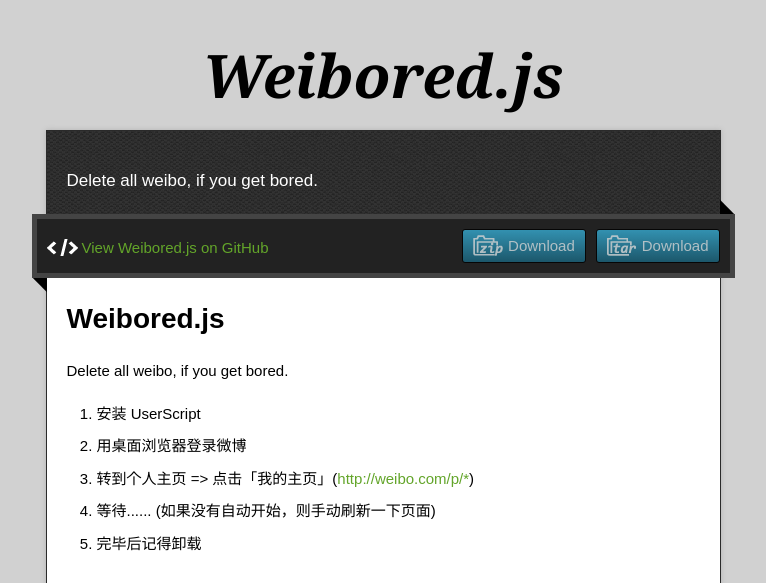
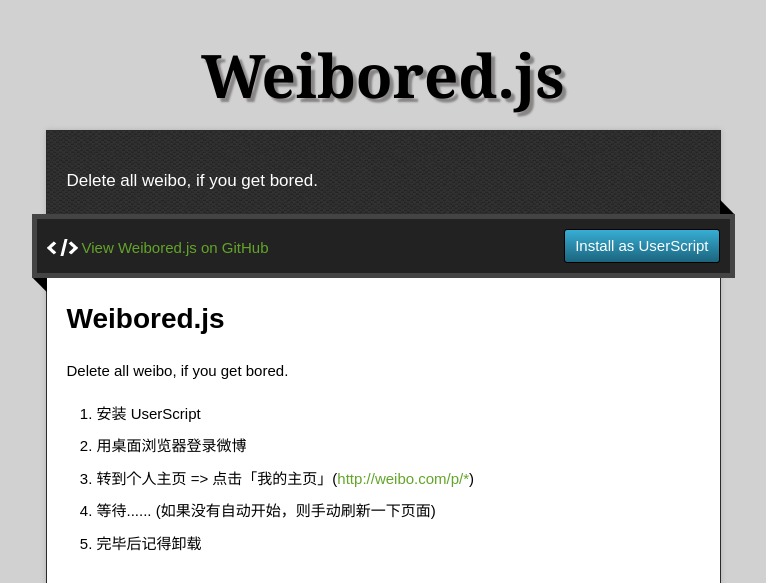
Before and after one commit to VitoVan/Weibored.js, a plain HTML site: page index.html in a window 1280 px wide. Shown: the top 583 px of the page, without its empty margins (257-1023 px from the left). Drawn offline with nearby package versions, Linux system fonts and the light colour scheme.

Commit message:
change styles

```diff
--- a/index.html
+++ b/index.html
@@ -29,8 +29,7 @@
       <div id="main" role="main">
         <div class="download-bar">
         <div class="inner">
-          <a href="https://github.com/VitoVan/Weibored.js/tarball/master" class="download-button tar"><span>Download</span></a>
-          <a href="https://github.com/VitoVan/Weibored.js/zipball/master" class="download-button zip"><span>Download</span></a>
+          <a href="https://github.com/VitoVan/Weibored.js/tarball/master" class="download-button"><span>Install as UserScript</span></a>
           <a href="https://github.com/VitoVan/Weibored.js" class="code">View Weibored.js on GitHub</a>
         </div>
         <span class="blc"></span><span class="trc"></span>
--- a/stylesheets/stylesheet.css
+++ b/stylesheets/stylesheet.css
@@ -450,9 +450,9 @@
   margin: 30px 20px 10px;
   font-size: 60px;
   font-weight: bold;
-  font-style: italic;
   font-family:Georgia, serif;
   text-align: center;
+  text-shadow: 4px 4px 2px rgb(136, 133, 133);
 }
 
 .wrapper {
@@ -674,7 +674,6 @@
   width: auto;
   height: auto;
   padding: 5px 10px;
-  padding-left: 45px;
   display: inline-block;
   text-indent: 0!important;
   color: #fff;
```
